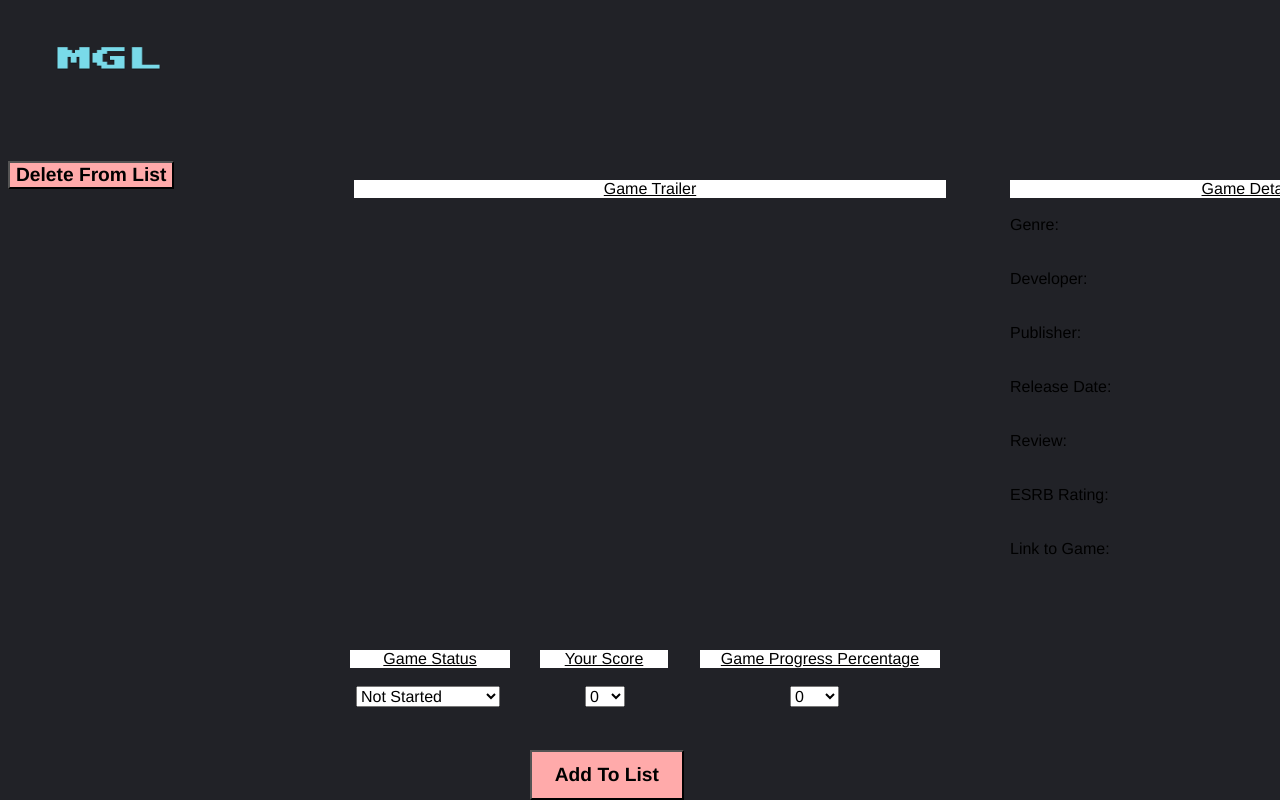
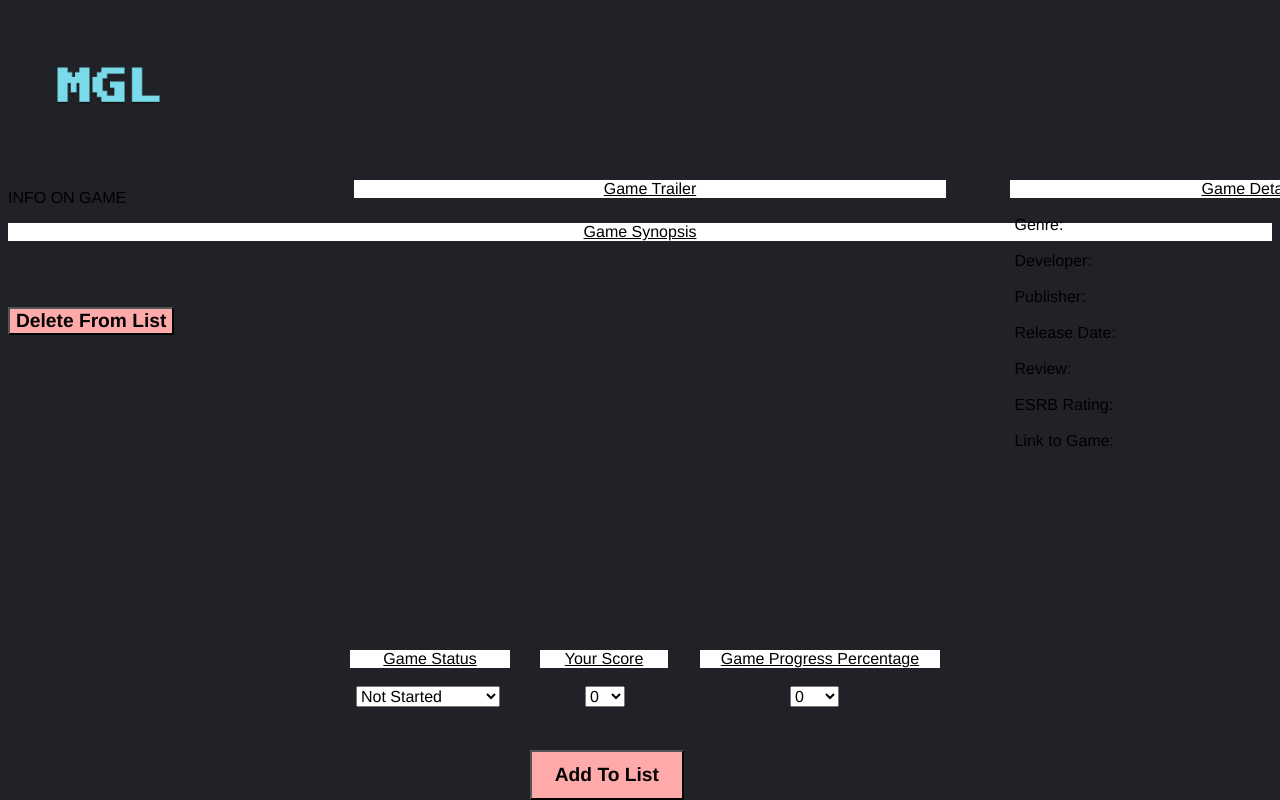
Before and after one commit to Rutsell64/Web-Programming, a PHP site: page /game_info.php?game=1 in a window 1280 px wide. Run offline with PHP 8.4, Linux system fonts and the light colour scheme; data that the repository does not hold is empty.

Commit message:
Update game_info.php

```diff
--- a/FinalProject/game_info.php
+++ b/FinalProject/game_info.php
@@ -7,9 +7,12 @@
 	<div id="banner">
 
             <a href="home.php">
-                <img class="logo"src="logo.png" width = "150" height = "100" />
+                <img class="logo"src="logo.png" width = "150" height = "160" />
             </a>
     </div>
+
+		<p class = "game_info_header">INFO ON GAME</p>
+
 		<?php
 			$name = $_GET["game"];
 			$image = str_replace(' ','%20', $name);
@@ -27,6 +30,7 @@
 					$game_rating = $line[6];
 					$game_link = "<a href = $line[7]>$line[7]</a>";
 					$game_trailer = $line[8];
+					$game_bio = $line[9];
 					$game_image = "<img src = ./Game_Covers/$image.png width = 255 height = 383>";
 				}
 			}
@@ -38,20 +42,19 @@
 			</div>
 		<?php
 			print "<br>";
-			print "Genre: $game_genre";
-			print "<br><br><br>";
-			print "Developer: $game_developer";
-			print "<br><br><br>";
-			print "Publisher: $game_publisher";
-			print "<br><br><br>";
-			print "Release Date: $game_release_date";
-			print "<br><br><br>";
-			print "Review: $game_review";
-			print "<br><br><br>";
-			print "ESRB Rating: $game_rating";
-			print "<br><br><br>";
-			print "Link to Game: $game_link";
-
+			print "&nbsp;Genre: $game_genre";
+			print "<br><br>";
+			print "&nbsp;Developer: $game_developer";
+			print "<br><br>";
+			print "&nbsp;Publisher: $game_publisher";
+			print "<br><br>";
+			print "&nbsp;Release Date: $game_release_date";
+			print "<br><br>";
+			print "&nbsp;Review: $game_review";
+			print "<br><br>";
+			print "&nbsp;ESRB Rating: $game_rating";
+			print "<br><br>";
+			print "&nbsp;Link to Game: $game_link";
 		?>
 		</div>
 
@@ -73,6 +76,17 @@
 		<?php
 			print "<br>";
 			print "$game_trailer";
+
+		?>
+		</div>
+
+		<div class = "game_bio">
+			<div id = "game_headers">
+				<?php print "Game Synopsis"; ?>
+			</div>
+		<?php
+			print "<br>";
+			print " $game_bio";
 
 		?>
 		</div>
```
